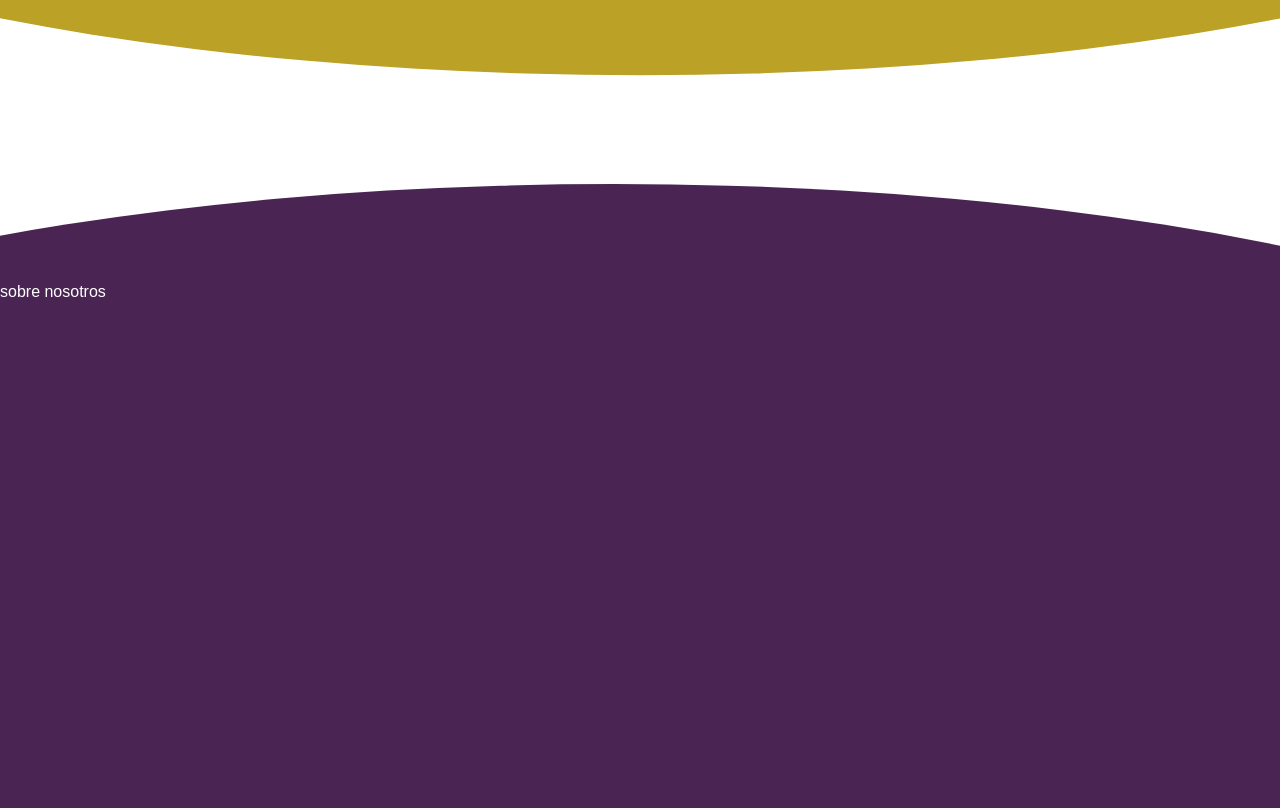
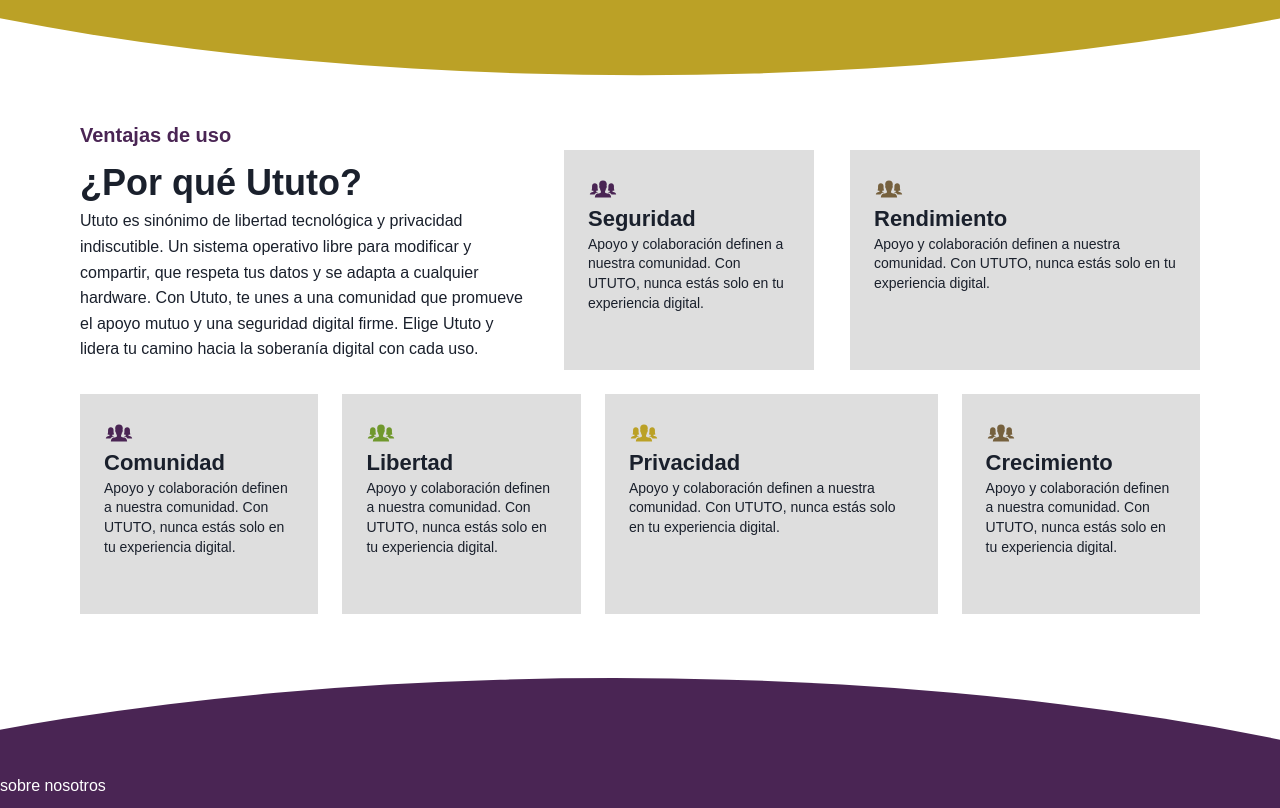
Before and after one commit to ututolinux/sitioWeb, a React (Vite) app: page / in a window 1280 px wide. Shown: the part 640-1448 px from the top of the page. Built offline with nearby package versions, Linux system fonts and the light colour scheme.

Commit message:
Implementacion de seccion 'ventajas de uso'

```diff
--- a/src/components/Home/Info/Info.jsx
+++ b/src/components/Home/Info/Info.jsx
@@ -1,7 +1,86 @@
+import { Box, Container, Flex, Image, Text } from '@chakra-ui/react'
+import { IoIosPeople } from "react-icons/io";
 import React from 'react'
 
 export default function Info() {
   return (
-    <div>Info</div>
+    <Container maxW='6xl'>
+      <Text fontSize={'20px'} color={'#4A2554'} fontWeight={900}>Ventajas de uso</Text>
+      <Flex align={'center'} gap={6} mb={6} justify={'space-between'}>
+        <Box width={'40%'}>
+          <Text fontSize={'36px'} fontWeight={900} lineHeight={'50.4px'}>¿Por qué Ututo?</Text>
+          <Text fontSize={'16px'} lineHeight={'25.6px'} fontWeight={400}>
+            Ututo es sinónimo de libertad tecnológica y privacidad indiscutible.
+            Un sistema operativo libre para modificar y compartir, que respeta tus datos y se adapta a cualquier hardware.
+            Con Ututo, te unes a una comunidad que promueve el apoyo mutuo y una seguridad digital firme.
+            Elige Ututo y lidera tu camino hacia la soberanía digital con cada uso.
+          </Text>
+        </Box>
+
+        <Flex width={'250px'} h={'220px'} bg={'#DEDEDE'} direction={'column'} p={6}>
+          <IoIosPeople color='#4A2554' size={'30px'} />
+          <Text fontSize={'22px'} fontWeight={600} lineHeight={'30.8px'}>
+            Seguridad
+          </Text>
+          <Text fontSize={'14px'} fontWeight={400} lineHeight={'19.6px'}>
+            Apoyo y colaboración definen a nuestra comunidad. Con UTUTO, nunca estás solo en tu experiencia digital.
+          </Text>
+        </Flex>
+
+        <Flex width={'350px'} h={'220px'} bg={'#DEDEDE'} direction={'column'} p={6}>
+          <IoIosPeople color='#76613E' size={'30px'} />
+          <Text fontSize={'22px'} fontWeight={600} lineHeight={'30.8px'}>
+            Rendimiento
+          </Text>
+          <Text fontSize={'14px'} fontWeight={400} lineHeight={'19.6px'}>
+            Apoyo y colaboración definen a nuestra comunidad. Con UTUTO, nunca estás solo en tu experiencia digital.
+          </Text>
+        </Flex>
+
+      </Flex>
+
+      <Flex gap={6} justify={'space-between'}>
+        <Flex width={'250px'} h={'220px'} bg={'#DEDEDE'} direction={'column'} p={6}>
+          <IoIosPeople color='#4A2554' size={'30px'} />
+          <Text fontSize={'22px'} fontWeight={600} lineHeight={'30.8px'}>
+            Comunidad
+          </Text>
+          <Text fontSize={'14px'} fontWeight={400} lineHeight={'19.6px'}>
+            Apoyo y colaboración definen a nuestra comunidad. Con UTUTO, nunca estás solo en tu experiencia digital.
+          </Text>
+        </Flex>
+
+        <Flex width={'250px'} h={'220px'} bg={'#DEDEDE'} direction={'column'} p={6}>
+          <IoIosPeople color='#70982D' size={'30px'} />
+          <Text fontSize={'22px'} fontWeight={600} lineHeight={'30.8px'}>
+            Libertad
+          </Text>
+          <Text fontSize={'14px'} fontWeight={400} lineHeight={'19.6px'}>
+            Apoyo y colaboración definen a nuestra comunidad. Con UTUTO, nunca estás solo en tu experiencia digital.
+          </Text>
+        </Flex>
+
+        <Flex width={'350px'} h={'220px'} bg={'#DEDEDE'} direction={'column'} p={6}>
+          <IoIosPeople color='#BBA126' size={'30px'} />
+          <Text fontSize={'22px'} fontWeight={600} lineHeight={'30.8px'}>
+            Privacidad
+          </Text>
+          <Text fontSize={'14px'} fontWeight={400} lineHeight={'19.6px'}>
+            Apoyo y colaboración definen a nuestra comunidad. Con UTUTO, nunca estás solo en tu experiencia digital.
+          </Text>
+        </Flex>
+
+        <Flex width={'250px'} h={'220px'} bg={'#DEDEDE'} direction={'column'} p={6}>
+          <IoIosPeople color='#76613E' size={'30px'} />
+          <Text fontSize={'22px'} fontWeight={600} lineHeight={'30.8px'}>
+            Crecimiento
+          </Text>
+          <Text fontSize={'14px'} fontWeight={400} lineHeight={'19.6px'}>
+            Apoyo y colaboración definen a nuestra comunidad. Con UTUTO, nunca estás solo en tu experiencia digital.
+          </Text>
+        </Flex>
+
+      </Flex>
+    </Container>
   )
 }
--- a/src/pages/Home/Home.jsx
+++ b/src/pages/Home/Home.jsx
@@ -9,7 +9,7 @@ export default function Home() {
     <Box>
 
       <Hero />
-      {/* <Info /> */}
+      <Info />
       <AboutUs />
     </Box>
   )
```
